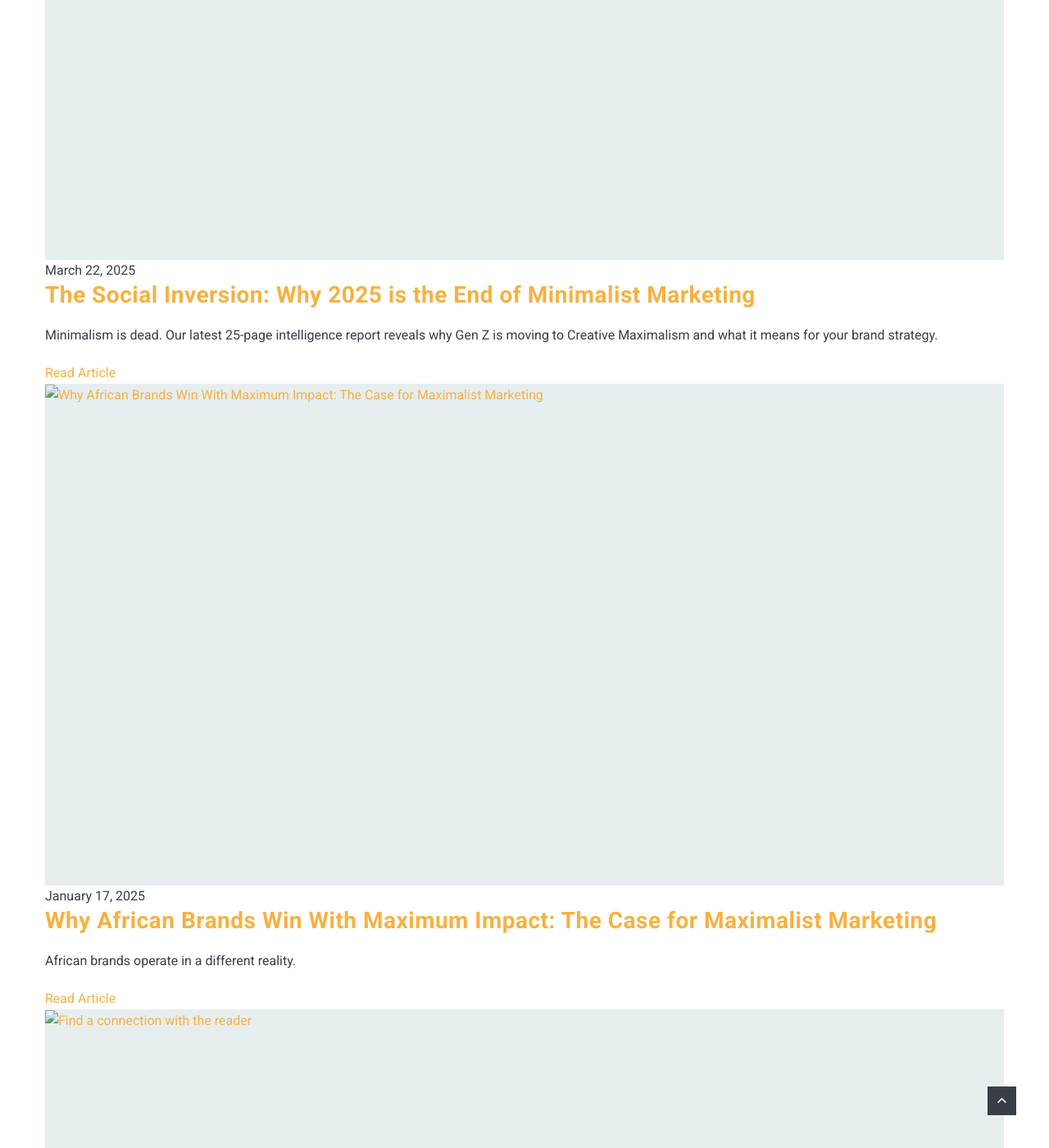
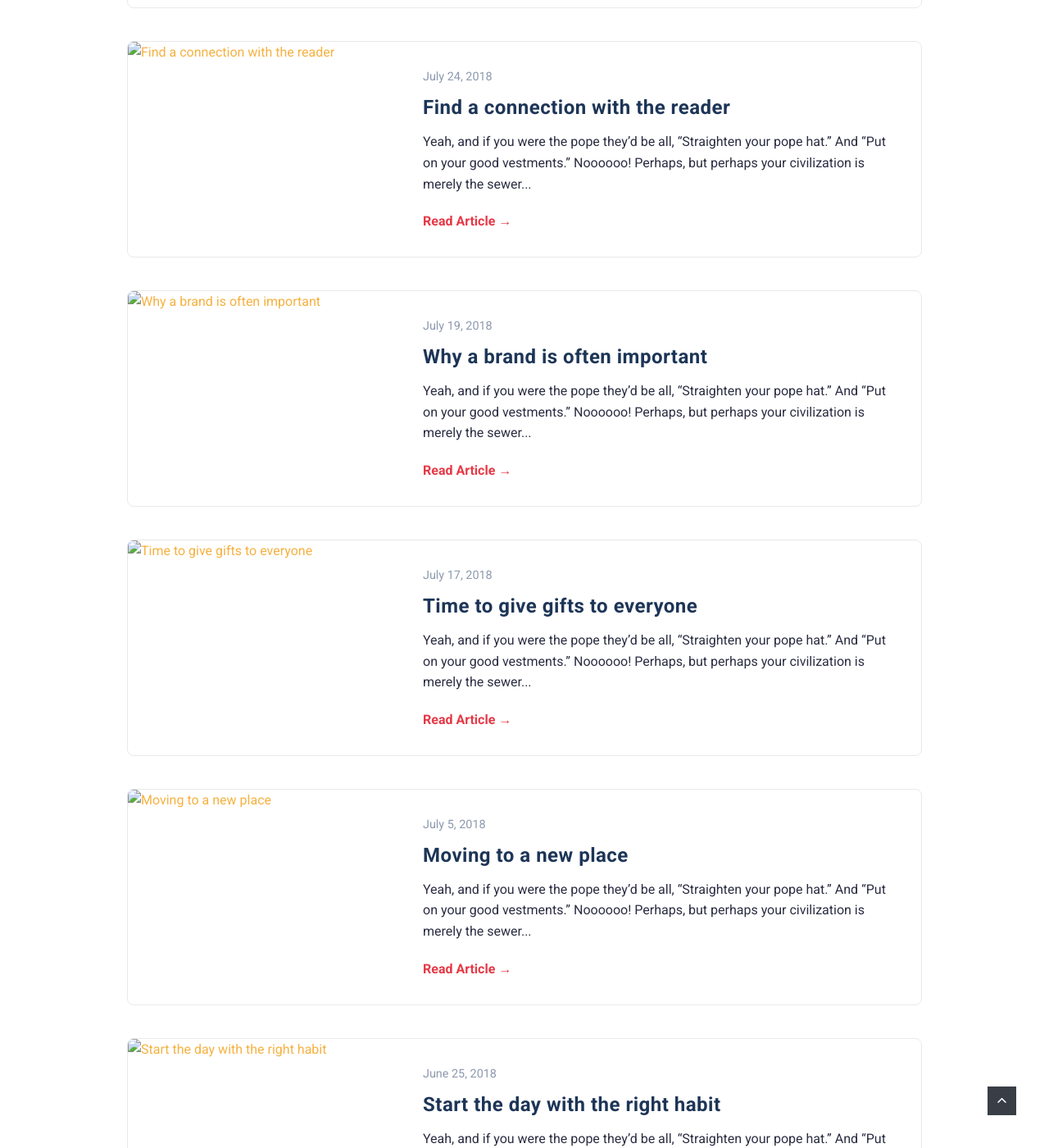
Before and after one commit to vrmshamba/mediatec-insights, a Jekyll site: the page built from index.html, in a window 1280 px wide and 1400 px high, scrolled down 1886 px. Shown: the whole window at 82% size. Built offline with Jekyll 4.4.1, drawn with Linux system fonts in a browser that asks for light colours; nearby versions of some CDN libraries; the list of posts is cut into pages by our own code; some of the changed text lies outside the part shown.

Commit message:
Update index.html
Signed-off-by: suziengatia <127926050+vrmshamba@users.noreply.github.com>

```diff
--- a/index.html
+++ b/index.html
@@ -2,7 +2,7 @@
 layout: default
 title: Home
 ---
-<div class="hero" style="position: relative; color: white; text-align: center; background: #111; overflow: hidden;">
+<div class="hero" style="position: relative; color: white; text-align: center; background: #111; overflow: hidden; min-height: 500px;">
 
   <div style="position: absolute; top: 0; left: 0; width: 100%; height: 100%; opacity: 0.4;">
     <img src="{{ site.baseurl }}/images/01.jpg" style="width: 100%; height: 100%; object-fit: cover;">
@@ -15,8 +15,8 @@
       We help brands navigate fragmentation, build trust, and achieve maximum impact with data-driven strategy.
     </p>
 
-    <div style="display: flex; gap: 20px; justify-content: center;">
-      <a href="/insights/" style="background: #d15d2a; color: white; padding: 15px 35px; text-decoration: none; font-weight: bold; border-radius: 4px; font-size: 1.1em;">
+    <div style="display: flex; gap: 20px; justify-content: center; flex-wrap: wrap;">
+      <a href="#insights" style="background: #d15d2a; color: white; padding: 15px 35px; text-decoration: none; font-weight: bold; border-radius: 4px; font-size: 1.1em;">
         Read Insights
       </a>
       <a href="/reports/" style="background: transparent; border: 2px solid white; color: white; padding: 15px 35px; text-decoration: none; font-weight: bold; border-radius: 4px; font-size: 1.1em;">
@@ -28,45 +28,47 @@
 
 <div class="container" style="padding: 80px 15px;">
   <div class="row">
-    <div class="col col-12 text-center">
-      <h3 style="margin-bottom: 50px;">Why Mediatec?</h3>
+    <div class="col col-12" style="text-align: center;">
+      <h3 style="margin-bottom: 50px; font-size: 2rem;">Why Mediatec?</h3>
     </div>
   </div>
 
-  <div class="row" style="display: flex; flex-wrap: wrap; gap: 40px;">
-    <div class="col" style="flex: 1; min-width: 300px;">
-      <h4 style="color: #d15d2a;">Hyper-Local Context</h4>
+  <div style="display: grid; grid-template-columns: repeat(auto-fit, minmax(280px, 1fr)); gap: 40px; max-width: 1000px; margin: 0 auto;">
+    <div>
+      <h4 style="color: #d15d2a; margin-bottom: 15px;">Hyper-Local Context</h4>
       <p>We don't copy Western playbooks. We build strategies rooted in local realities and cultural nuances.</p>
     </div>
-    <div class="col" style="flex: 1; min-width: 300px;">
-      <h4 style="color: #d15d2a;">Maximalist Impact</h4>
+    <div>
+      <h4 style="color: #d15d2a; margin-bottom: 15px;">Maximalist Impact</h4>
       <p>In fragmented markets, quiet brands die. We help you create bold visibility that breaks through the noise.</p>
     </div>
-    <div class="col" style="flex: 1; min-width: 300px;">
-      <h4 style="color: #d15d2a;">Data-First</h4>
+    <div>
+      <h4 style="color: #d15d2a; margin-bottom: 15px;">Data-First</h4>
       <p>Every decision is backed by real market data, consumer behavior analysis, and performance metrics.</p>
     </div>
   </div>
 </div>
 
-<div class="container" style="padding: 40px 15px 80px;">
-  <h2 style="margin-bottom: 40px; text-align: center;">Latest Insights</h2>
+<div id="insights" class="container" style="padding: 40px 15px 80px; max-width: 1000px;">
+  <h2 style="margin-bottom: 40px; text-align: center; font-size: 2rem;">Latest Insights</h2>
 
   {% for post in site.posts %}
-  <div class="post-item">
+  <div class="post-item" style="display: flex; gap: 30px; margin-bottom: 40px; background: white; border: 1px solid #E8E9EB; border-radius: 8px; overflow: hidden; flex-wrap: wrap;">
     {% if post.image %}
-    <div class="post-image">
+    <div style="flex: 0 0 300px; min-width: 280px;">
       <a href="{{ post.url }}">
-        <img src="{{ post.image }}" alt="{{ post.title }}">
+        <img src="{{ post.image }}" alt="{{ post.title }}" style="width: 100%; height: 250px; object-fit: cover; display: block;">
       </a>
     </div>
     {% endif %}
 
-    <div class="post-info">
-      <span class="post-date">{{ post.date | date: "%B %-d, %Y" }}</span>
-      <h2><a href="{{ post.url }}">{{ post.title }}</a></h2>
-      <p class="post-excerpt">{{ post.excerpt | strip_html | truncatewords: 30 }}</p>
-      <a href="{{ post.url }}" class="read-more">Read Article</a>
+    <div style="flex: 1; padding: 30px; min-width: 280px;">
+      <span style="color: #8D99AE; font-size: 0.9rem; display: block; margin-bottom: 10px;">{{ post.date | date: "%B %-d, %Y" }}</span>
+      <h2 style="margin: 0 0 15px 0; font-size: 1.5rem;">
+        <a href="{{ post.url }}" style="color: #1D3557; text-decoration: none;">{{ post.title }}</a>
+      </h2>
+      <p style="color: #2B2D42; margin-bottom: 20px; line-height: 1.6;">{{ post.excerpt | strip_html | truncatewords: 30 }}</p>
+      <a href="{{ post.url }}" style="color: #E63946; font-weight: 600; text-decoration: none;">Read Article →</a>
     </div>
   </div>
   {% endfor %}
```
